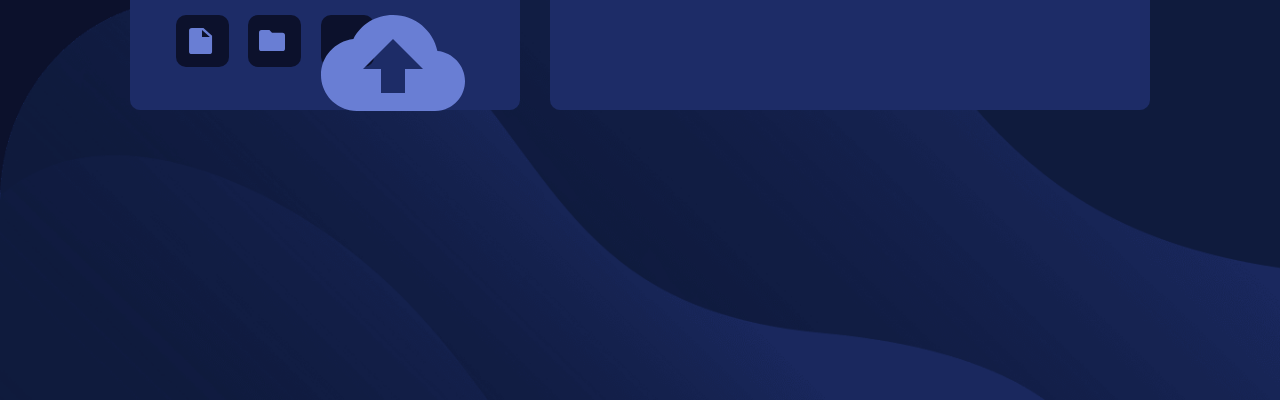
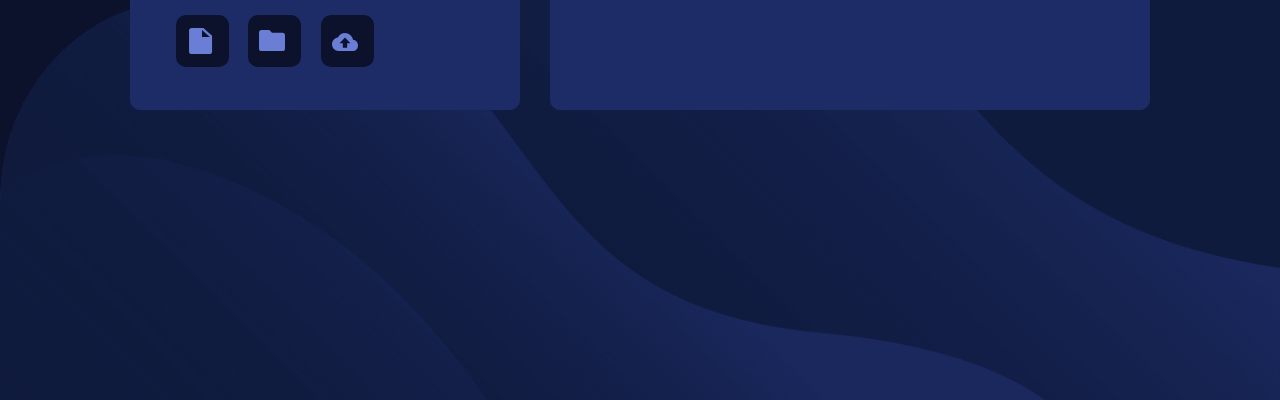
Before and after one commit to Caroline-Barbosa-Vilar/new-fylo, a plain HTML site: page index.html in a window 1280 px wide. Shown: the part 400-800 px from the top of the page. Drawn offline with Linux system fonts and the light colour scheme.

Commit message:
set padding, height and width to upload icon

```diff
--- a/src/css/container-files.css
+++ b/src/css/container-files.css
@@ -28,3 +28,8 @@
   height: 3.3rem;
   padding: 15px 11px;
 }
+.container__files-links .container__files-links--up {
+  width: 3rem;
+  height: 3.4rem;
+  padding: 18px 11px;
+}
```
